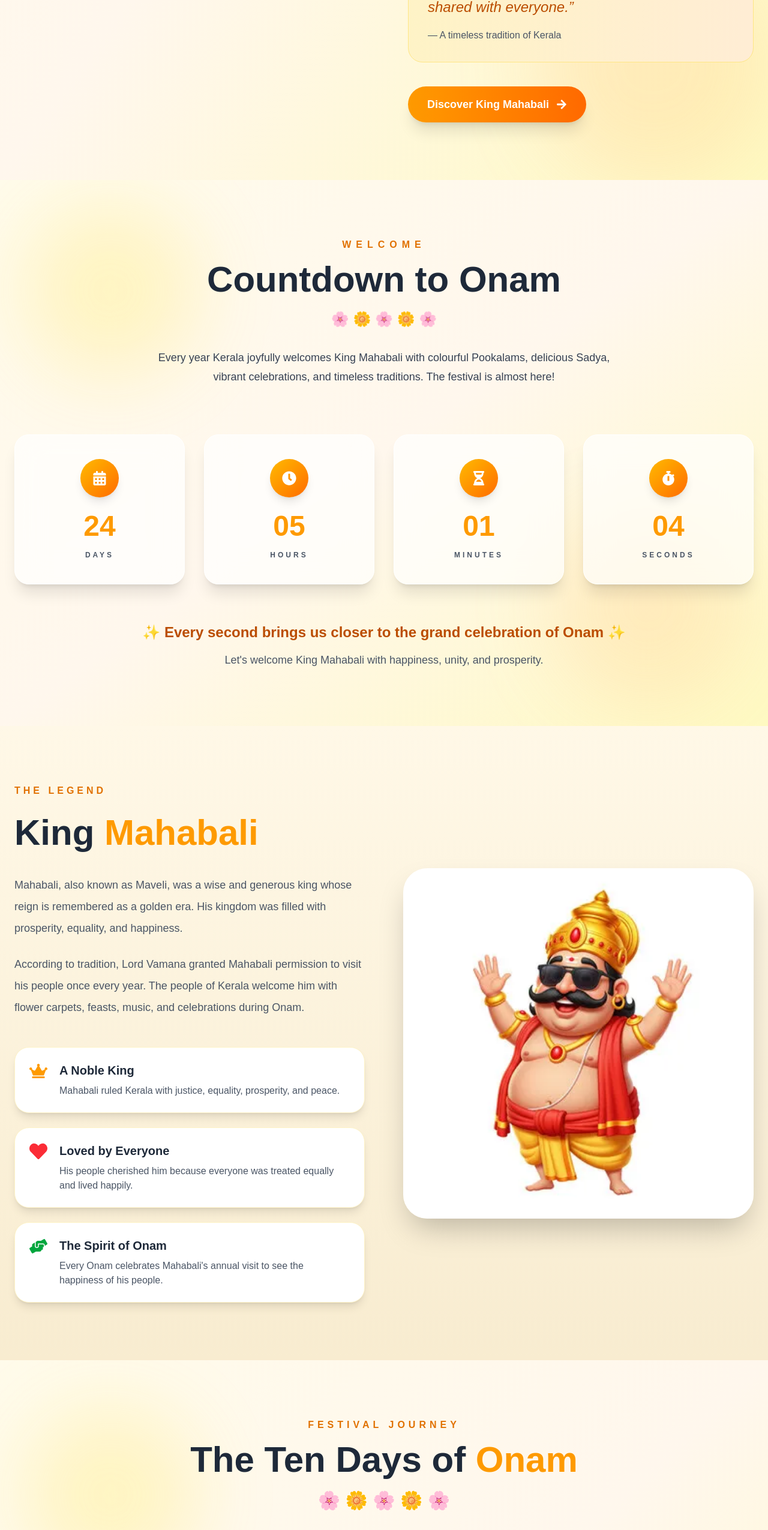
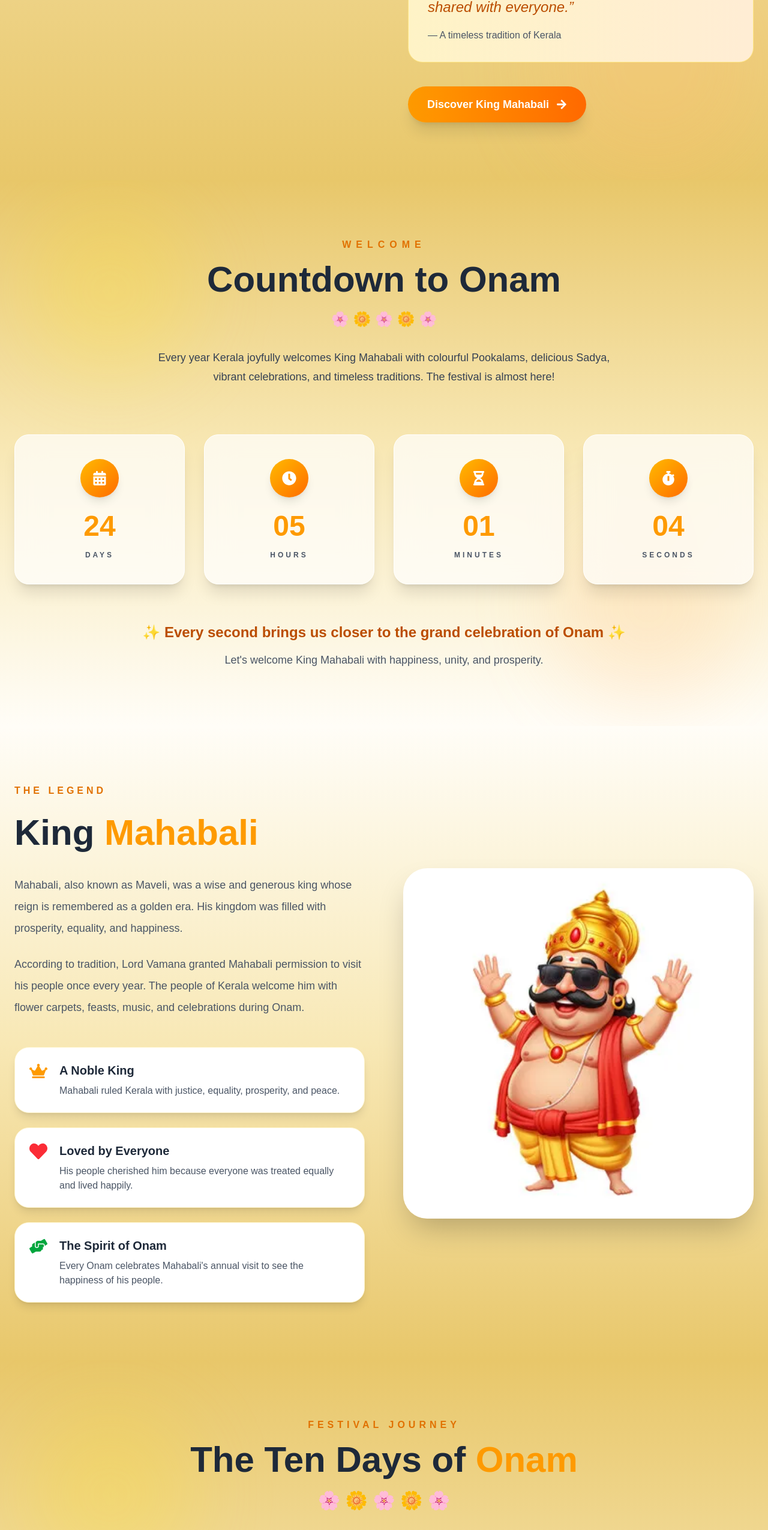
Before and after one commit to akashkrishnan2004/onam-web-app, a React (Vite) app: page / in a window 1280 px wide. Shown: the part 2297-4847 px from the top of the page at 60% size. Built offline with nearby package versions, Linux system fonts and the light colour scheme; no server answers.

Commit message:
Change BG Color Commit

```diff
--- a/src/pages/AboutOnam.jsx
+++ b/src/pages/AboutOnam.jsx
@@ -34,7 +34,8 @@ export default function AboutOnam() {
   return (
     <section
       id="story"
-      className="relative overflow-hidden py-24 px-6 bg-gradient-to-br from-amber-50 via-orange-50 to-yellow-100"
+      // className="relative overflow-hidden py-24 px-6 bg-gradient-to-br from-amber-50 via-orange-50 to-yellow-100"
+      className="relative overflow-hidden py-24 px-6 bg-gradient-to-b from-[#FFFDF7] via-[#F8E8B5] to-[#E8C76A]"
     >
       {/* Background Glow */}
 
--- a/src/pages/Countdown.jsx
+++ b/src/pages/Countdown.jsx
@@ -68,7 +68,8 @@ export default function Countdown() {
   return (
     <section
       id="countdown"
-      className="relative overflow-hidden py-24 px-6 bg-gradient-to-br from-amber-50 via-orange-50 to-yellow-100"
+      // className="relative overflow-hidden py-24 px-6 bg-gradient-to-br from-amber-50 via-orange-50 to-yellow-100"
+      className="relative overflow-hidden py-24 px-6 bg-gradient-to-b from-[#E8C76A] via-[#F8E8B5] to-[#FFFDF7]"
     >
       {/* Background Glow */}
       <div className="absolute top-10 left-10 w-72 h-72 bg-yellow-300/20 rounded-full blur-3xl"></div>
--- a/src/pages/Mahabali.jsx
+++ b/src/pages/Mahabali.jsx
@@ -28,7 +28,8 @@ export default function Mahabali() {
   return (
     <section
       id="mahabali"
-      className="py-24 px-6 bg-gradient-to-b from-[#FFF8E7] to-[#F8ECD0]"
+      // className="py-24 px-6 bg-gradient-to-b from-[#FFF8E7] to-[#F8ECD0]"
+      className="py-24 px-6 bg-gradient-to-b from-[#FFFDF7] via-[#F8E8B5] to-[#E8C76A]"
     >
       <div className="max-w-7xl mx-auto grid lg:grid-cols-2 gap-16 items-center">
         {/* Left Content */}
--- a/src/pages/Sadya.jsx
+++ b/src/pages/Sadya.jsx
@@ -12,7 +12,8 @@ export default function Sadya() {
   return (
     <section
       id="sadya"
-      className="relative py-24 overflow-hidden bg-gradient-to-b from-[#FFF8E7] via-[#FFF4D6] to-[#FFE9BF]"
+      // className="relative py-24 overflow-hidden bg-gradient-to-b from-[#FFF8E7] via-[#FFF4D6] to-[#FFE9BF]"
+      className="relative py-24 overflow-hidden bg-gradient-to-b from-[#FFFDF7] via-[#F8E8B5] to-[#E8C76A]"
     >
       {/* Background Decorations */}
 
--- a/src/pages/TenDays.jsx
+++ b/src/pages/TenDays.jsx
@@ -90,7 +90,8 @@ export default function TenDays() {
   return (
     <section
       id="ten-days"
-      className="relative overflow-hidden py-24 px-6 bg-gradient-to-br from-amber-50 via-orange-50 to-yellow-100"
+      // className="relative overflow-hidden py-24 px-6 bg-gradient-to-br from-amber-50 via-orange-50 to-yellow-100"
+      className="relative overflow-hidden py-24 px-6 bg-gradient-to-b from-[#E8C76A] via-[#F8E8B5] to-[#FFFDF7]"
     >
 
       {/* Background Glow */}
--- a/src/pages/Traditions.jsx
+++ b/src/pages/Traditions.jsx
@@ -31,7 +31,8 @@ export default function Traditions() {
   return (
     <section
       id="traditions"
-      className="py-24 px-6 bg-gradient-to-b from-sky-50 to-[#FFF8E7]"
+      // className="py-24 px-6 bg-gradient-to-b from-sky-50 to-[#FFF8E7]"
+      className="py-24 px-6 bg-gradient-to-b from-[#E8C76A] via-[#F8E8B5] to-[#FFFDF7]"
     >
       <div className="max-w-7xl mx-auto">
         {/* Heading */}
--- a/src/pages/Wishes.jsx
+++ b/src/pages/Wishes.jsx
@@ -25,7 +25,8 @@ export default function Wishes() {
   return (
     <section
       id="wishes"
-      className="py-24 px-6 bg-gradient-to-b from-[#FFF8E7] to-[#FDF4D8]"
+      // className="py-24 px-6 bg-gradient-to-b from-[#FFF8E7] to-[#FDF4D8]"
+      className="py-24 px-6 bg-gradient-to-b from-[#FFFDF7] via-[#F8E8B5] to-[#E8C76A]"
     >
       <div className="max-w-4xl mx-auto text-center">
         <motion.div
```
